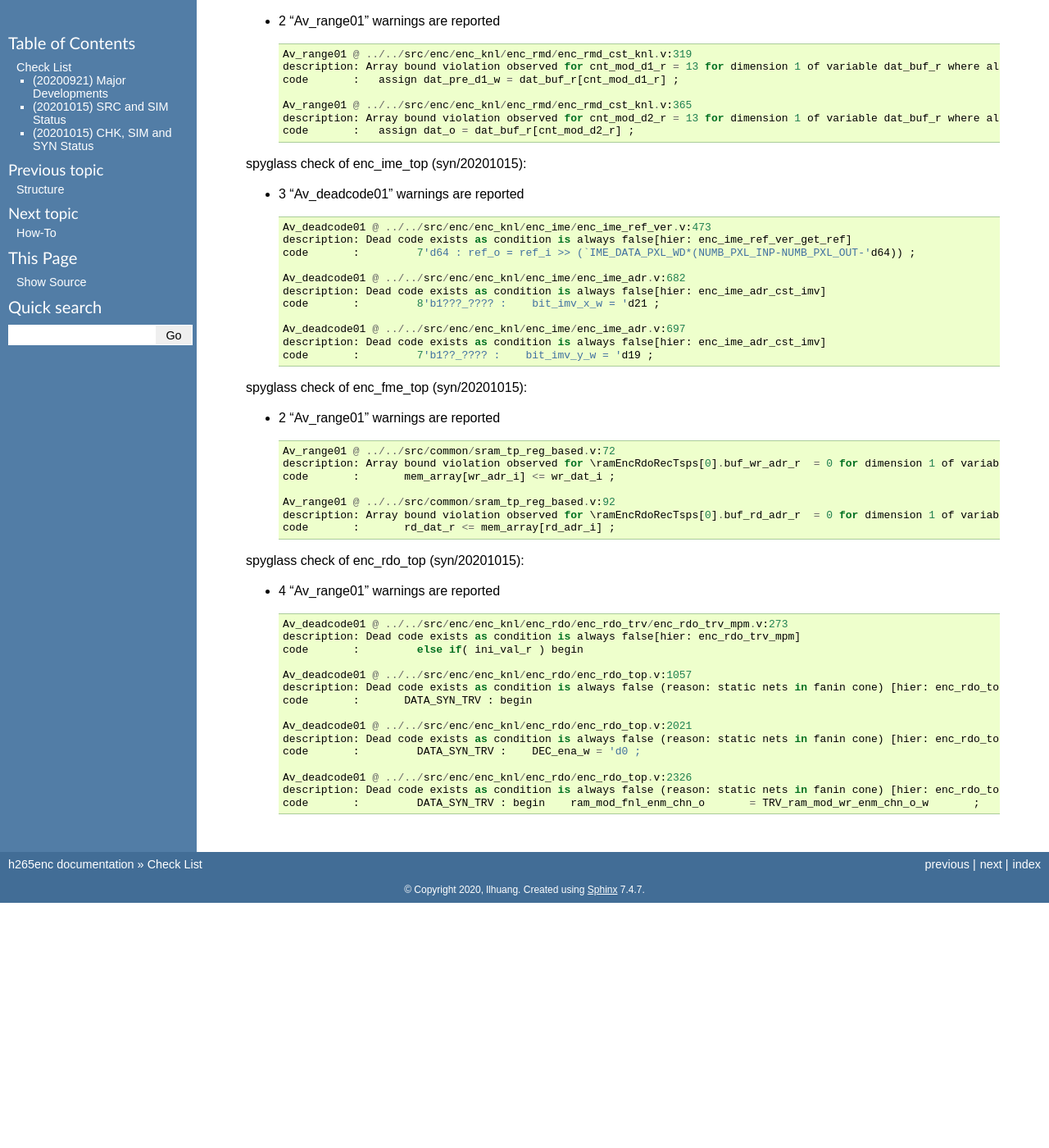
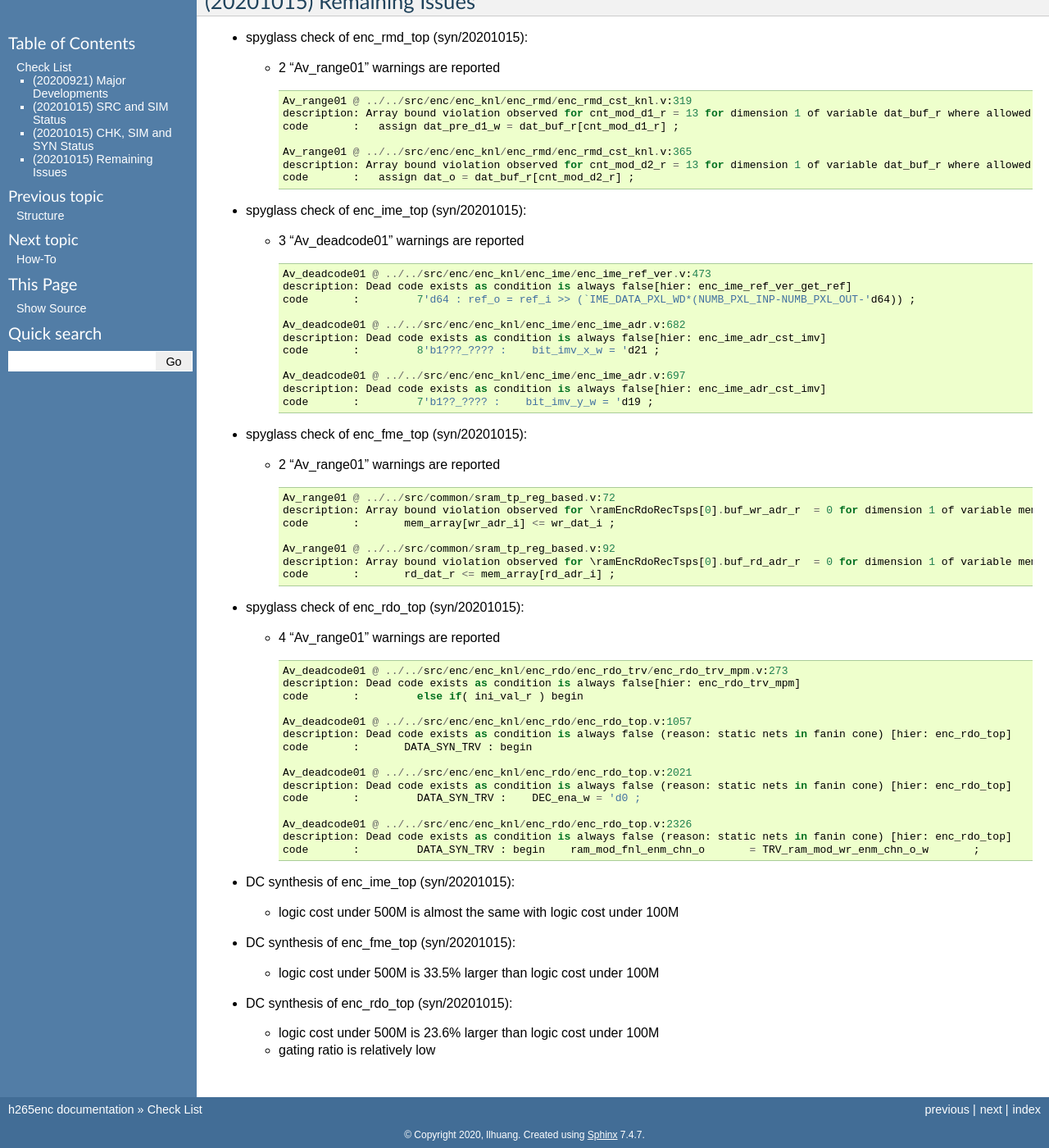
Before and after one commit to iamhll/h265enc_doc, a Sphinx documentation site: the page built from source/check_list/main.rst, in a window 1280 px wide and 1400 px high, scrolled down 2662 px. Shown: the whole window at 82% size. Built offline with Sphinx 7.4.7, drawn with Linux system fonts in a browser that asks for light colours; before the commit the page ends 3763 px from its top, so only the background shows below that.

Commit message:
[MINOR] [UPDATE] 1. check_list    a. "Remaining Issues" added

```diff
--- a/source/check_list/main.rst
+++ b/source/check_list/main.rst
@@ -206,7 +206,12 @@ Check List
         | enc_rdo_top | syn/20201015 | pass    | pass    | 71122 | -0.420 | **548707.646507** | pass   | **678454.444482** | 152797.522949 | 0.00  | **96.61**    | 24.3888  |
         +-------------+--------------+---------+---------+-------+--------+-------------------+--------+-------------------+---------------+-------+--------------+----------+
 
-    spyglass check of enc_rmd_top (syn/20201015):
+    \
+
+(20201015) Remaining Issues
+---------------------------
+
+*   spyglass check of enc_rmd_top (syn/20201015):
 
     *   2 "Av_range01" warnings are reported
 
@@ -220,7 +225,9 @@ Check List
             description: Array bound violation observed for cnt_mod_d2_r = 13 for dimension 1 of variable dat_buf_r where allowed range is [12:0] (Hier:enc_rmd_top.enc_rmd_cst.\encRmdCstKnl[0].knl ).
             code       :   assign dat_o = dat_buf_r[cnt_mod_d2_r] ;
 
-    spyglass check of enc_ime_top (syn/20201015):
+        \
+
+*   spyglass check of enc_ime_top (syn/20201015):
 
     *   3 "Av_deadcode01" warnings are reported
 
@@ -238,7 +245,9 @@ Check List
             description: Dead code exists as condition is always false[hier: enc_ime_adr_cst_imv]
             code       :         7'b1??_???? :    bit_imv_y_w = 'd19 ;
 
-    spyglass check of enc_fme_top (syn/20201015):
+        \
+
+*   spyglass check of enc_fme_top (syn/20201015):
 
     *   2 "Av_range01" warnings are reported
 
@@ -252,9 +261,9 @@ Check List
             description: Array bound violation observed for \ramEncRdoRecTsps[0].buf_rd_adr_r  = 0 for dimension 1 of variable mem_array (Hier:enc_fme_top.enc_fme_pre_ch.enc_fme_tsps_even.\ramEncRdoRecTsps[0].ram_enc_fme_tsps ).
             code       :       rd_dat_r <= mem_array[rd_adr_i] ;
 
-    \
+        \
 
-    spyglass check of enc_rdo_top (syn/20201015):
+*   spyglass check of enc_rdo_top (syn/20201015):
 
     *   4 "Av_range01" warnings are reported
 
@@ -275,3 +284,24 @@ Check List
             Av_deadcode01 @ ../../src/enc/enc_knl/enc_rdo/enc_rdo_top.v:2326
             description: Dead code exists as condition is always false (reason: static nets in fanin cone) [hier: enc_rdo_top]
             code       :         DATA_SYN_TRV : begin    ram_mod_fnl_enm_chn_o       = TRV_ram_mod_wr_enm_chn_o_w       ;
+
+        \
+
+*   DC synthesis of enc_ime_top (syn/20201015):
+
+    *   logic cost under 500M is almost the same with logic cost under 100M
+
+    \
+
+*   DC synthesis of enc_fme_top (syn/20201015):
+
+    *   logic cost under 500M is 33.5% larger than logic cost under 100M
+
+    \
+
+*   DC synthesis of enc_rdo_top (syn/20201015):
+
+    *   logic cost under 500M is 23.6% larger than logic cost under 100M
+    *   gating ratio is relatively low
+
+    \
```
